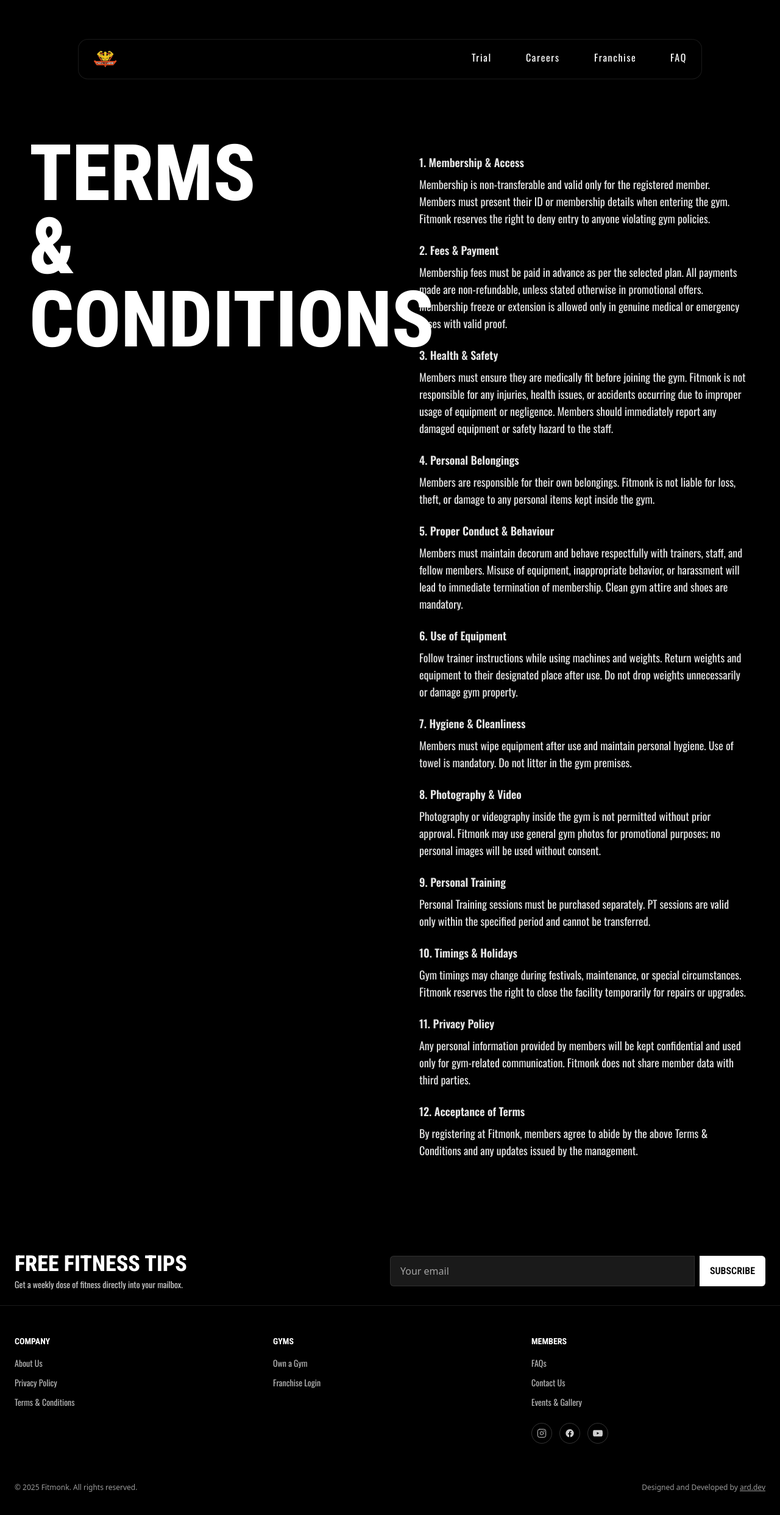
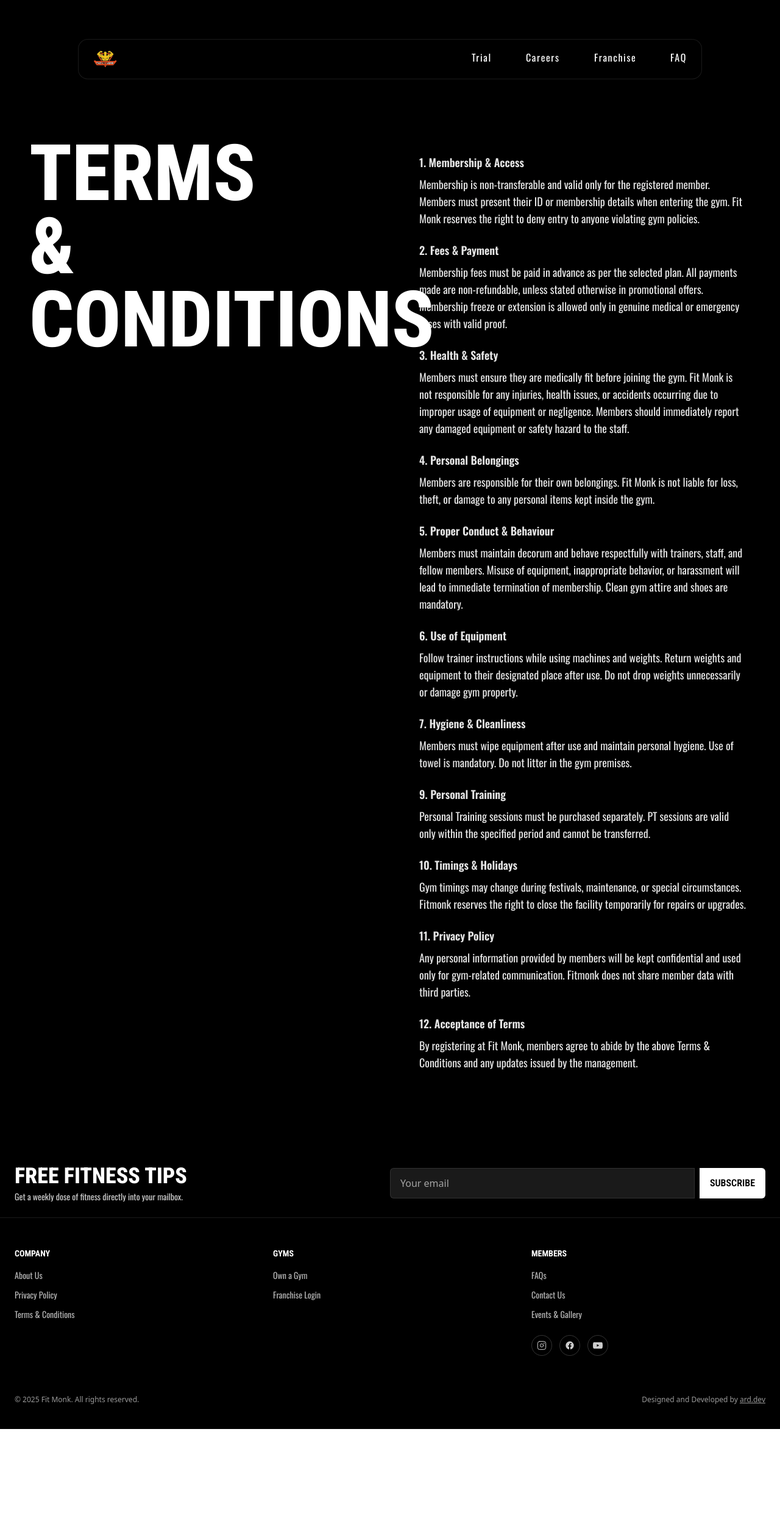
Before and after one commit to 0day-Ashish/fitmonk-web, a Next.js app: page /terms in a window 1280 px wide. Shown: the top 2484 px of the page at 61% size. After the commit the page ends 2343 px from the top, so only its background shows below. Built offline with nearby package versions, Linux system fonts and the light colour scheme.

Commit message:
final touchups

```diff
--- a/src/app/careers/page.tsx
+++ b/src/app/careers/page.tsx
@@ -85,7 +85,7 @@
             </p>
             <ol className="list-decimal list-inside text-white/70 oswald text-sm mt-2 space-y-1">
               <li>Resume (Attach Your CV/Resume)</li>
-              <li>Why do you want to join FitMonk?</li>
+              <li>Why do you want to join Fit Monk?</li>
               <li>Where do you live currently?</li>
               <li>Which position are you applying for?</li>
             </ol>
@@ -100,7 +100,7 @@
             </p>
             <ol className="list-decimal list-inside text-white/70 oswald text-sm mt-2 space-y-1">
               <li>Resume (Attach Your CV/Resume)</li>
-              <li>Why do you want to join FitMonk?</li>
+              <li>Why do you want to join Fit Monk?</li>
               <li>Where do you live currently?</li>
               <li>Which position are you applying for?</li>
             </ol>
--- a/src/app/components/Footer.tsx
+++ b/src/app/components/Footer.tsx
@@ -101,7 +101,7 @@
         </div>
 
         <div className="max-w-7xl mx-auto px-6 pb-10 pt-4 text-white/60 text-xs flex items-center justify-between">
-          <div>© {new Date().getFullYear()} Fitmonk. All rights reserved.</div>
+          <div>© {new Date().getFullYear()} Fit Monk. All rights reserved.</div>
           <div>
             Designed and Developed by{" "}
             <Link href="https://arddev.vercel.app" target="_blank" rel="noopener noreferrer" className="underline">
--- a/src/app/layout.tsx
+++ b/src/app/layout.tsx
@@ -14,7 +14,7 @@
 });
 
 export const metadata: Metadata = {
-  title: "The Fitmonk",
+  title: "The Fit Monk",
   description: "Designed & Developed by ard.dev",
 };
 
--- a/src/app/privacy-policy/page.tsx
+++ b/src/app/privacy-policy/page.tsx
@@ -69,7 +69,7 @@
               <div className=" p-6 md:p-8 oswald text-white/90 text-lg max-h-full overflow-auto space-y-6">
                 <div>
                   <h3 className="font-semibold mb-2">1. Personal Information Collection</h3>
-                  <p>Fitmonk collects basic personal details such as name, phone number, email, age, and fitness-related information for membership registration and service delivery.</p>
+                  <p>Fit Monk collects basic personal details such as name, phone number, email, age, and fitness-related information for membership registration and service delivery.</p>
                 </div>
 
                 <div>
@@ -89,7 +89,7 @@
 
                 <div>
                   <h3 className="font-semibold mb-2">5. Data Sharing Policy</h3>
-                  <p>Fitmonk does not sell, rent, or share personal information with third parties, except when required by law or for essential operational services (e.g., SMS or payment processing providers).</p>
+                  <p>Fit Monk does not sell, rent, or share personal information with third parties, except when required by law or for essential operational services (e.g., SMS or payment processing providers).</p>
                 </div>
 
                 <div>
@@ -109,12 +109,12 @@
 
                 <div>
                   <h3 className="font-semibold mb-2">9. Policy Updates</h3>
-                  <p>Fitmonk may update this privacy policy from time to time, and continued use of services implies acceptance of the updated terms.</p>
+                  <p>Fit Monk may update this privacy policy from time to time, and continued use of services implies acceptance of the updated terms.</p>
                 </div>
 
                 <div>
                   <h3 className="font-semibold mb-2">10. Contact for Queries</h3>
-                  <p>Members can reach out to the Fitmonk management for any questions or concerns regarding privacy or data usage.</p>
+                  <p>Members can reach out to the Fit Monk management for any questions or concerns regarding privacy or data usage.</p>
                 </div>
               </div>
             </div>
--- a/src/app/terms/page.tsx
+++ b/src/app/terms/page.tsx
@@ -69,7 +69,7 @@
               <div className="mt-5 p-6 md:p-8 oswald text-white/90 text-lg max-h-full overflow-auto space-y-6">
                 <div>
                   <h3 className="font-semibold mb-2">1. Membership &amp; Access</h3>
-                  <p>Membership is non-transferable and valid only for the registered member. Members must present their ID or membership details when entering the gym. Fitmonk reserves the right to deny entry to anyone violating gym policies.</p>
+                  <p>Membership is non-transferable and valid only for the registered member. Members must present their ID or membership details when entering the gym. Fit Monk reserves the right to deny entry to anyone violating gym policies.</p>
                 </div>
 
                 <div>
@@ -79,12 +79,12 @@
 
                 <div>
                   <h3 className="font-semibold mb-2">3. Health &amp; Safety</h3>
-                  <p>Members must ensure they are medically fit before joining the gym. Fitmonk is not responsible for any injuries, health issues, or accidents occurring due to improper usage of equipment or negligence. Members should immediately report any damaged equipment or safety hazard to the staff.</p>
+                  <p>Members must ensure they are medically fit before joining the gym. Fit Monk is not responsible for any injuries, health issues, or accidents occurring due to improper usage of equipment or negligence. Members should immediately report any damaged equipment or safety hazard to the staff.</p>
                 </div>
 
                 <div>
                   <h3 className="font-semibold mb-2">4. Personal Belongings</h3>
-                  <p>Members are responsible for their own belongings. Fitmonk is not liable for loss, theft, or damage to any personal items kept inside the gym.</p>
+                  <p>Members are responsible for their own belongings. Fit Monk is not liable for loss, theft, or damage to any personal items kept inside the gym.</p>
                 </div>
 
                 <div>
@@ -100,11 +100,6 @@
                 <div>
                   <h3 className="font-semibold mb-2">7. Hygiene &amp; Cleanliness</h3>
                   <p>Members must wipe equipment after use and maintain personal hygiene. Use of towel is mandatory. Do not litter in the gym premises.</p>
-                </div>
-
-                <div>
-                  <h3 className="font-semibold mb-2">8. Photography &amp; Video</h3>
-                  <p>Photography or videography inside the gym is not permitted without prior approval. Fitmonk may use general gym photos for promotional purposes; no personal images will be used without consent.</p>
                 </div>
 
                 <div>
@@ -124,7 +119,7 @@
 
                 <div>
                   <h3 className="font-semibold mb-2">12. Acceptance of Terms</h3>
-                  <p>By registering at Fitmonk, members agree to abide by the above Terms &amp; Conditions and any updates issued by the management.</p>
+                  <p>By registering at Fit Monk, members agree to abide by the above Terms &amp; Conditions and any updates issued by the management.</p>
                 </div>
               </div>
              </div>
```
Also changed, not shown: src/app/page.tsx (+6 -6 lines).
